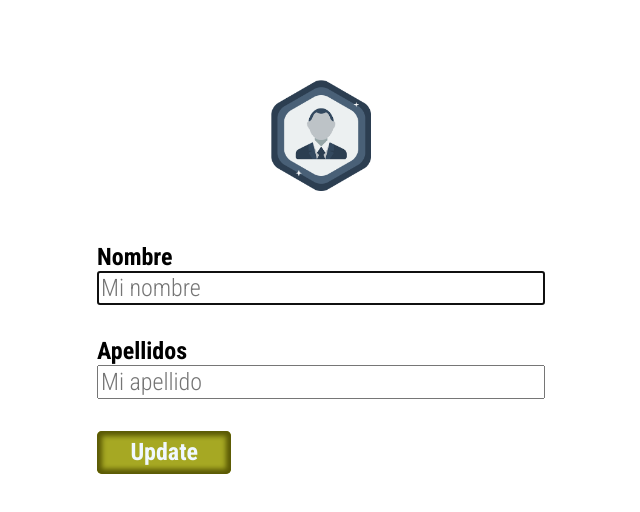
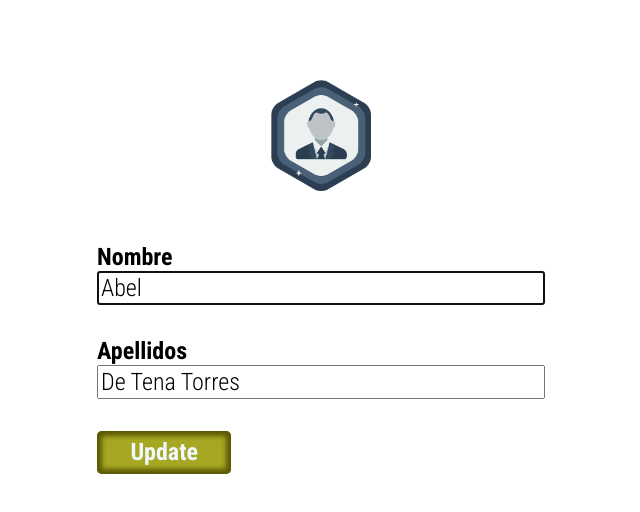
Before and after one commit to AbelDeTena/LemonCode_Bootcamp_Modulo_1, a plain HTML site: page index.html in a window 1280 px wide. Shown: the whole page, without its empty margins (319-959 px from the left). Drawn offline with Linux system fonts and the light colour scheme.

Commit message:
Lista para presentación

```diff
--- a/css/style.css
+++ b/css/style.css
@@ -1,3 +1,4 @@
+/* generales */
 * {
   box-sizing: border-box;
   margin: 0;
@@ -8,6 +9,8 @@ body {
   text-align: center;
 }
 
+
+/* contenido */
 .formulario {
   display: inline-block;
   width: 35%;
@@ -49,6 +52,7 @@ body {
   font-weight: 700;
 }
 
+/* ocultar */
 .imagen > input {
   display: none;
 }
@@ -57,6 +61,7 @@ body {
   cursor: pointer;
 }
 
+/* animacion boton */
 .enviar__boton:active {
   background-color: rgb(166, 168, 35);
   /* box-shadow: inset 0 0 5px 5px rgb(90, 89, 5); */
--- a/index.html
+++ b/index.html
@@ -67,6 +67,7 @@ opcional:
         <!-- Enviar -->
         <div class="enviar">
           <input
+            onclick="console.log(document.getElementById('iname').value)"
             tabindex="3"
             value="Update"
             type="button"
--- a/js/demo.js
+++ b/js/demo.js
@@ -1,11 +1,3 @@
-var update = document.getElementById("update"),
-foto = document.getElementById("foto"),
-nombre = document.getElementById("iname"),
-apellido = document.getElementById("surname");
-
-
-update.addEventListener("click", pantalla);
-
-function pantalla(){
-    console.log("Hola "+ nombre.value + " " + apellido.value);
-};
+document.getElementById("foto").src = "/assets/images/user-photo.png"
+document.getElementById("iname").value = "Abel";
+document.getElementById("surname").value = "De Tena Torres"
```
